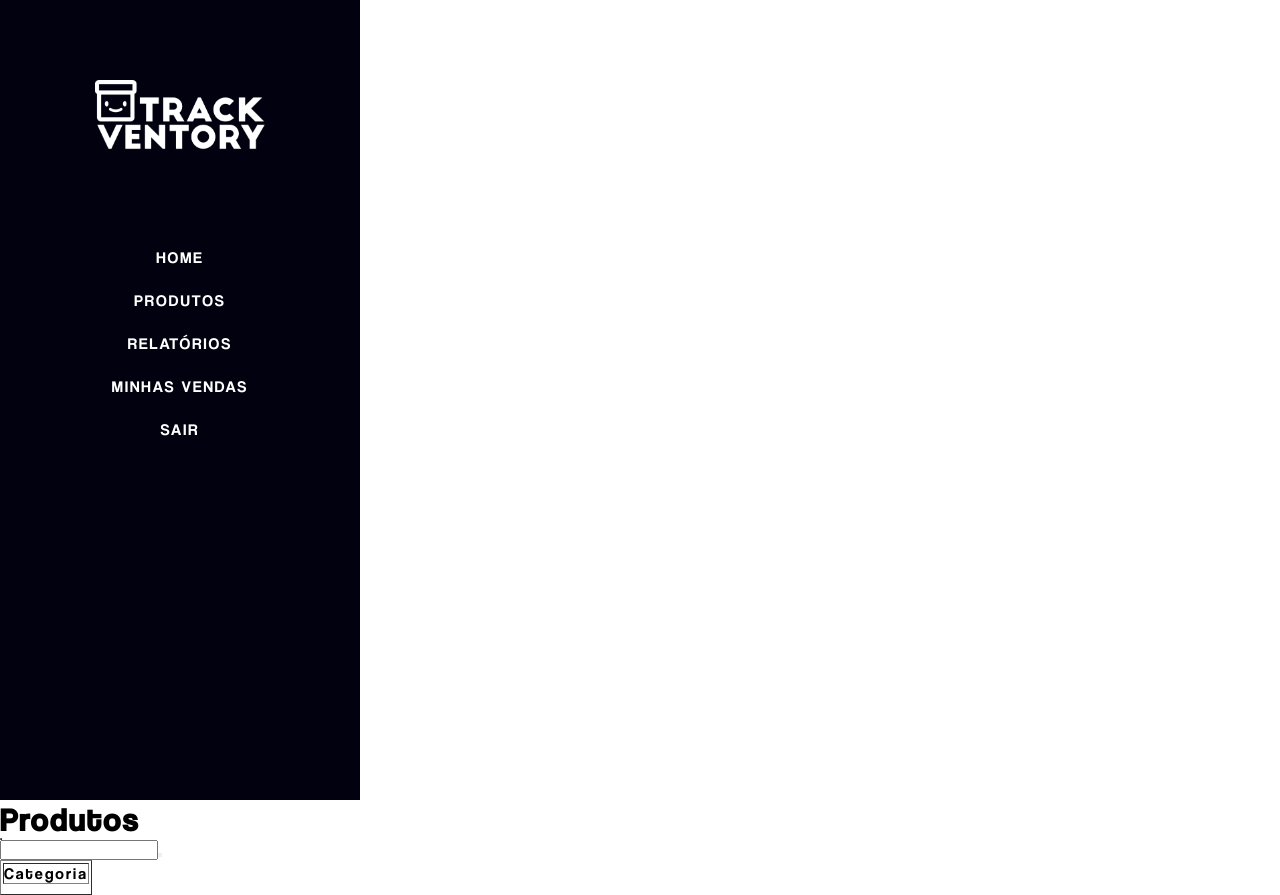
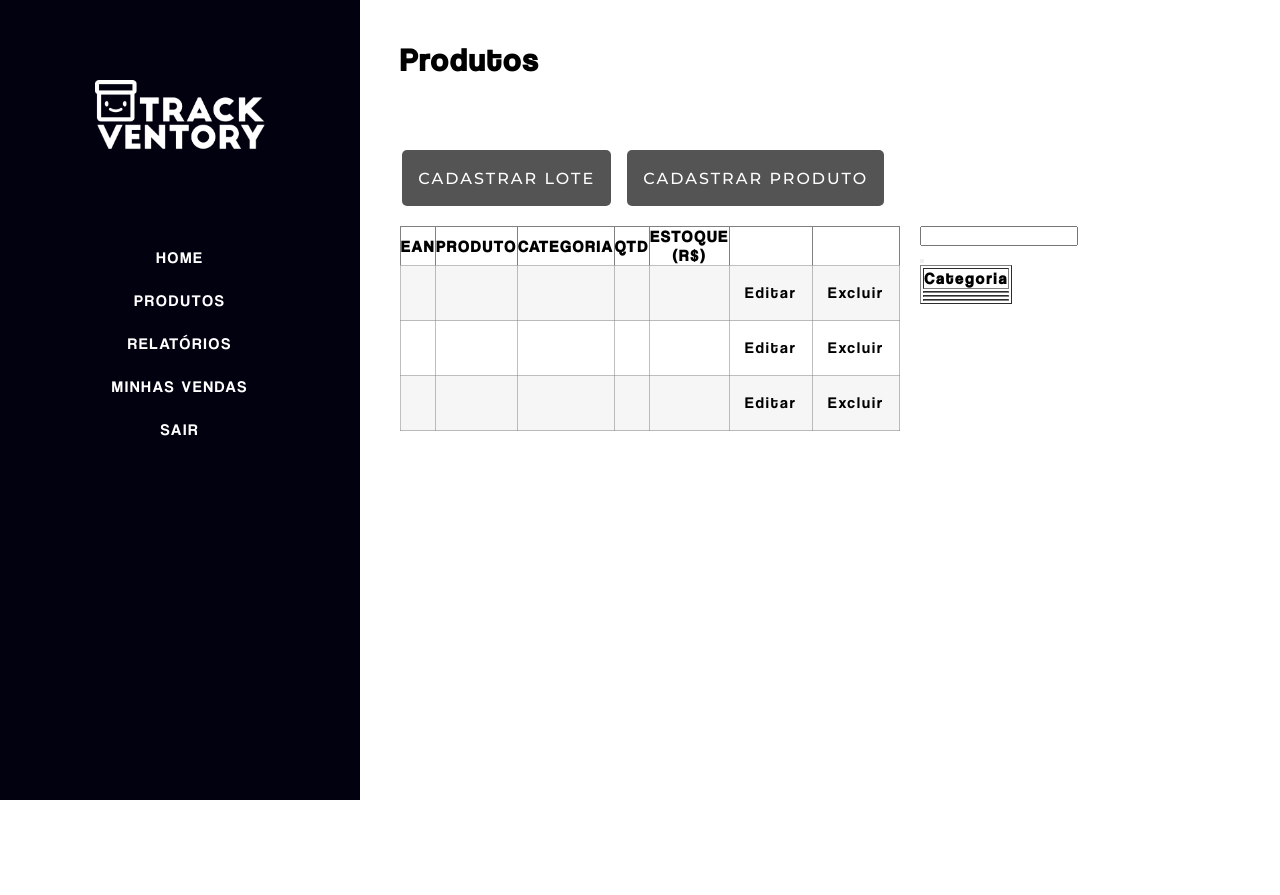
Before and after one commit to winvirg/Trackventory, a Next.js app: page /user/produto in a window 1280 px wide. After the commit the page ends 800 px from the top, so only its background shows below. Built offline with nearby package versions, Linux system fonts and the light colour scheme.

Commit message:
pagina produto

```diff
--- a/src/app/page.module.css
+++ b/src/app/page.module.css
@@ -829,6 +829,79 @@
     font-size: 2em;
   }
 
+  /* PRODUTO */
+
+  .pagina_produto{
+    display: flex;
+    flex-direction: row;
+  }
+
+  .painel_produto{
+    padding: 5vh;
+    min-width: 100vw;
+    min-height: 100vh;
+  }
+
+  .gridpainel_produto{
+    display: grid;
+    grid-template-columns: 5fr 1fr;
+    grid-template-rows: 0.4fr 1fr;
+    gap: 20px;
+    width: 100%;
+    max-width: 600px;
+  }
+
+  .painel_produto h1{
+    margin-bottom: 5vh;
+    font-size: 2em;
+  }
+
+  .gridpainel_produto .botoes_produto{
+    display: inline-flex;
+    justify-content: flex-end;
+  }
+
+  .gridpainel_produto .botoes_produto button{
+    margin-top: 2em;
+    margin-right: 1em;
+    padding: 1em;
+    font-size: 2vh;
+    font-family: MontserratMedium;
+    text-transform: uppercase;
+    cursor: pointer;
+    border-radius: 5px;
+    border: none;
+    color: white;
+    background: rgb(84, 84, 84);
+    height: 3vh;
+    box-sizing: content-box;
+    display: flex;
+    align-items: center;
+    justify-content: center;
+  }
+
+  .lista_produtos table{
+    box-sizing: border-box;
+    border-spacing: 0px;
+    border-collapse: collapse;
+    font-family: MontserratMedium;
+  }
+
+  .lista_produtos table tbody>tr:nth-child(odd)>td {
+    background-color: hsla(0, 0%, 50.2%, .0705882353);
+  }
+
+  .lista_produtos table td {
+    padding: 15px;
+    line-height: 1.5;
+    vertical-align: top;
+    border: 1px solid hsla(0, 0%, 50.2%, .5019607843);
+  }
+
+  .lista_produtos table thead tr th{
+    width: 10em
+  }
+
 }
 
 @media (min-width: 1900px) {
@@ -1014,8 +1087,8 @@
 
   .gridpainel_produto{
     display: grid;
-    grid-template-columns: 1fr 1fr;
-    grid-template-rows: 1fr 1fr;
+    grid-template-columns: 5fr 1fr;
+    grid-template-rows: 0.5fr 1fr;
     gap: 20px;
     width: 100%;
     max-width: 600px;
@@ -1026,4 +1099,46 @@
     font-size: 2em;
   }
 
+  .gridpainel_produto .botoes_produto{
+    display: inline-flex;
+    justify-content: flex-end;
+  }
+
+  .gridpainel_produto .botoes_produto button{
+    margin-top: 2em;
+    margin-right: 1em;
+    padding: 1em;
+    font-size: 2vh;
+    font-family: MontserratMedium;
+    text-transform: uppercase;
+    cursor: help;
+    border-radius: 5px;
+    border: none;
+    color: white;
+    background: rgb(84, 84, 84);
+    height: 3vh;
+    box-sizing: content-box;
+    display: flex;
+    align-items: center;
+    justify-content: center;
+  }
+
+  .lista_produtos table{
+    box-sizing: border-box;
+    border-spacing: 0px;
+    border-collapse: collapse;
+    font-family: MontserratMedium;
+  }
+
+  .lista_produtos table tbody>tr:nth-child(odd)>td {
+    background-color: hsla(0, 0%, 50.2%, .0705882353);
+  }
+
+  .lista_produtos table td {
+    padding: 15px;
+    line-height: 1.5;
+    vertical-align: top;
+    border: 1px solid hsla(0, 0%, 50.2%, .5019607843);
+  }
+
 }
--- a/src/app/user/produto/categoria/page.tsx
+++ b/src/app/user/produto/categoria/page.tsx
@@ -12,13 +12,22 @@ export default function Categoria() {
                 <input type="text" name="" id="" />
                 <button type="button"></button>
                 <table border={1}>
-                    <tr>
-                        <td>Categoria</td>
-                    </tr>
-                    <tr></tr>
-                    <tr></tr>
-                    <tr></tr>
-                    <tr></tr>
+                    <thead>
+                        <tr>
+                            <th>Categoria</th>
+                        </tr>
+                    </thead>
+                    <tbody>
+                        <tr>
+                            <td></td>
+                        </tr>
+                        <tr>
+                            <td></td>
+                        </tr>
+                        <tr>
+                            <td></td>
+                        </tr>
+                    </tbody>
                 </table>
             </form>
         </div>
--- a/src/app/user/produto/page.tsx
+++ b/src/app/user/produto/page.tsx
@@ -19,11 +19,53 @@ export default function Produto() {
                 <div className={styles.painel_produto}>
                     <h1>Produtos</h1>
                     <div className={styles.gridpainel_produto}>
+                        <div className={styles.botoes_produto}>
+                            <button type="button">Cadastrar Lote</button>
+                            <button type="button">Cadastrar Produto</button>
+                        </div>
+                        <div></div>
                         <div className={styles.lista_produtos}>
                             <table border={1}>
-                                <tr>
-
-                                </tr>
+                                <thead>
+                                    <tr>
+                                        <th>EAN</th>
+                                        <th>PRODUTO</th>
+                                        <th>CATEGORIA</th>
+                                        <th>QTD</th>
+                                        <th>ESTOQUE (R$)</th>
+                                        <th>&nbsp;</th>
+                                        <th>&nbsp;</th>
+                                    </tr>
+                                </thead>
+                                <tbody>
+                                    <tr>
+                                        <td></td>
+                                        <td></td>
+                                        <td></td>
+                                        <td></td>
+                                        <td></td>
+                                        <td>Editar</td>
+                                        <td>Excluir</td>
+                                    </tr>
+                                    <tr>
+                                        <td></td>
+                                        <td></td>
+                                        <td></td>
+                                        <td></td>
+                                        <td></td>
+                                        <td>Editar</td>
+                                        <td>Excluir</td>
+                                    </tr>
+                                    <tr>
+                                        <td></td>
+                                        <td></td>
+                                        <td></td>
+                                        <td></td>
+                                        <td></td>
+                                        <td>Editar</td>
+                                        <td>Excluir</td>
+                                    </tr>
+                                </tbody>
                             </table>
                         </div>
                         <Categoria/>
```
